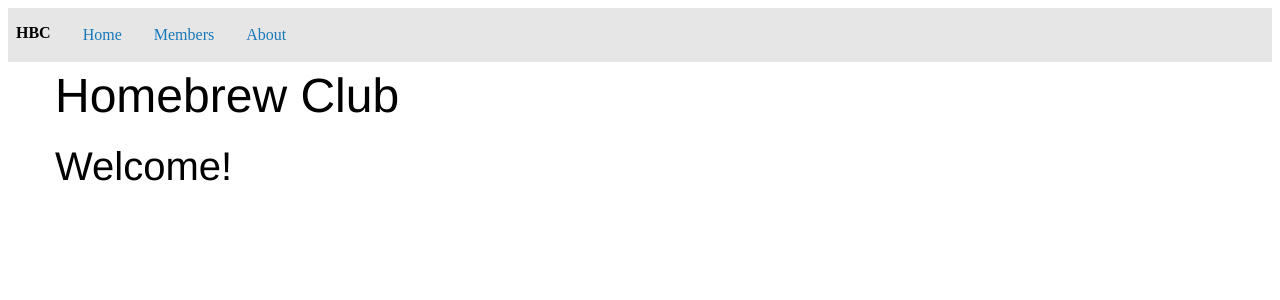
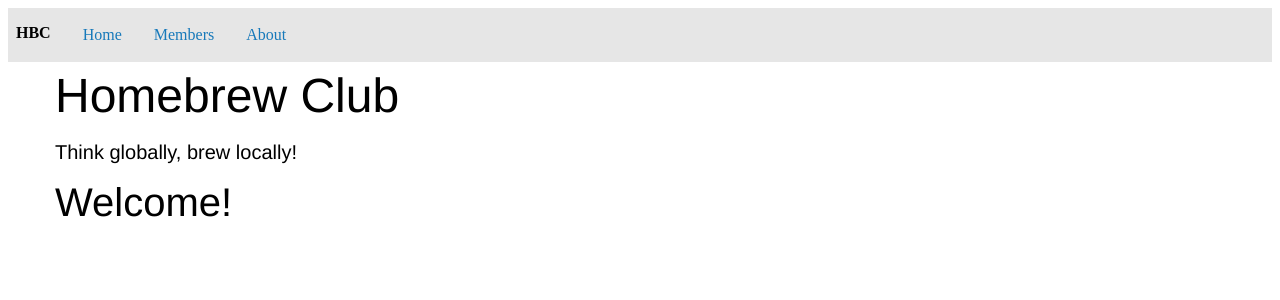
Before and after one commit to ryanmcalpin/homebrew-club, an Angular app: page / in a window 1280 px wide. Shown: the top 300 px of the page. Built offline with nearby package versions, Linux system fonts and the light colour scheme.

Commit message:
add member class

```diff
--- a/src/app/app.component.html
+++ b/src/app/app.component.html
@@ -15,6 +15,7 @@
 <div class="row">
   <div class="small-12 columns">
     <h1>{{title}}</h1>
+    <h5>Think globally, brew locally!</h5>
   </div>
 </div>
 
--- /dev/null
+++ b/src/app/member.model.ts
@@ -0,0 +1,3 @@
+export class Member {
+  constructor(public firstName: string, public lastName: string, public dateJoined: string, public yearStarted: number, public bio: string, public favoriteStyles: string, public city: string, public state: string, public country: string, public zip: string) {}
+}
```
